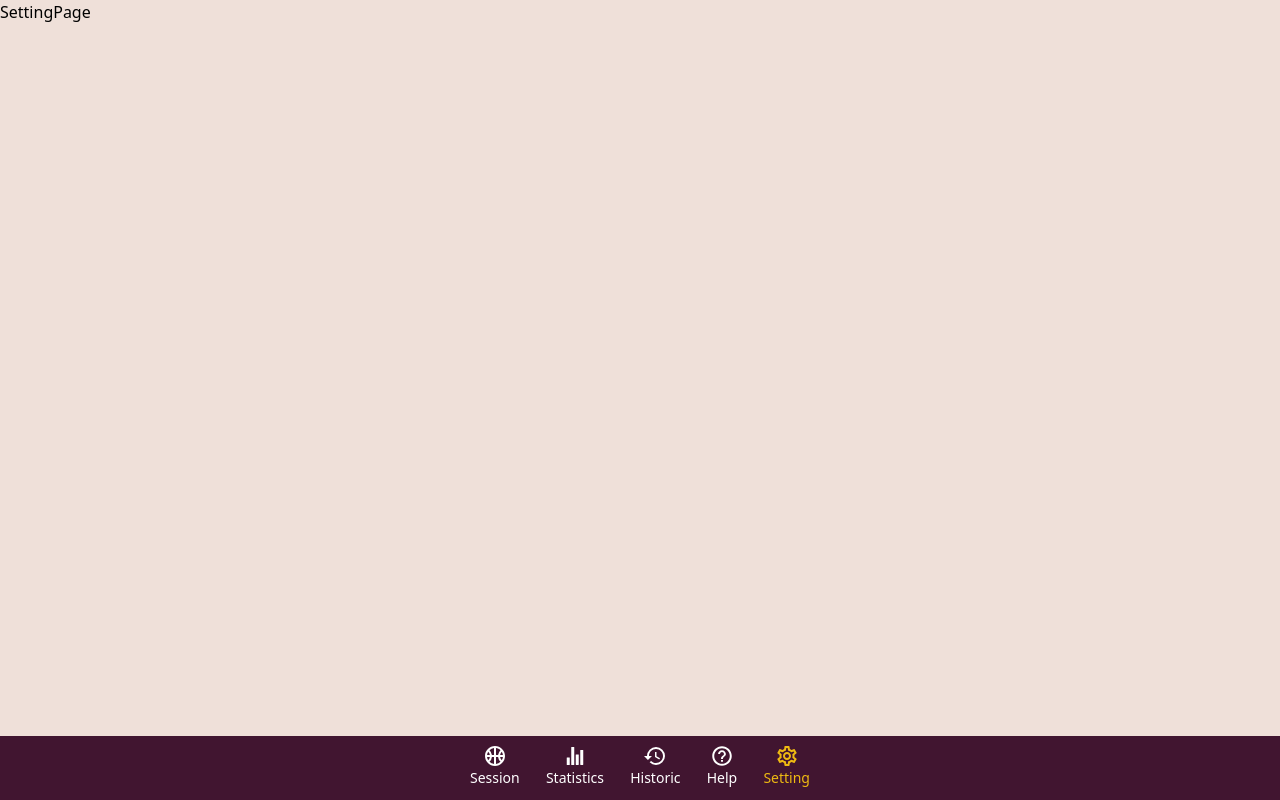
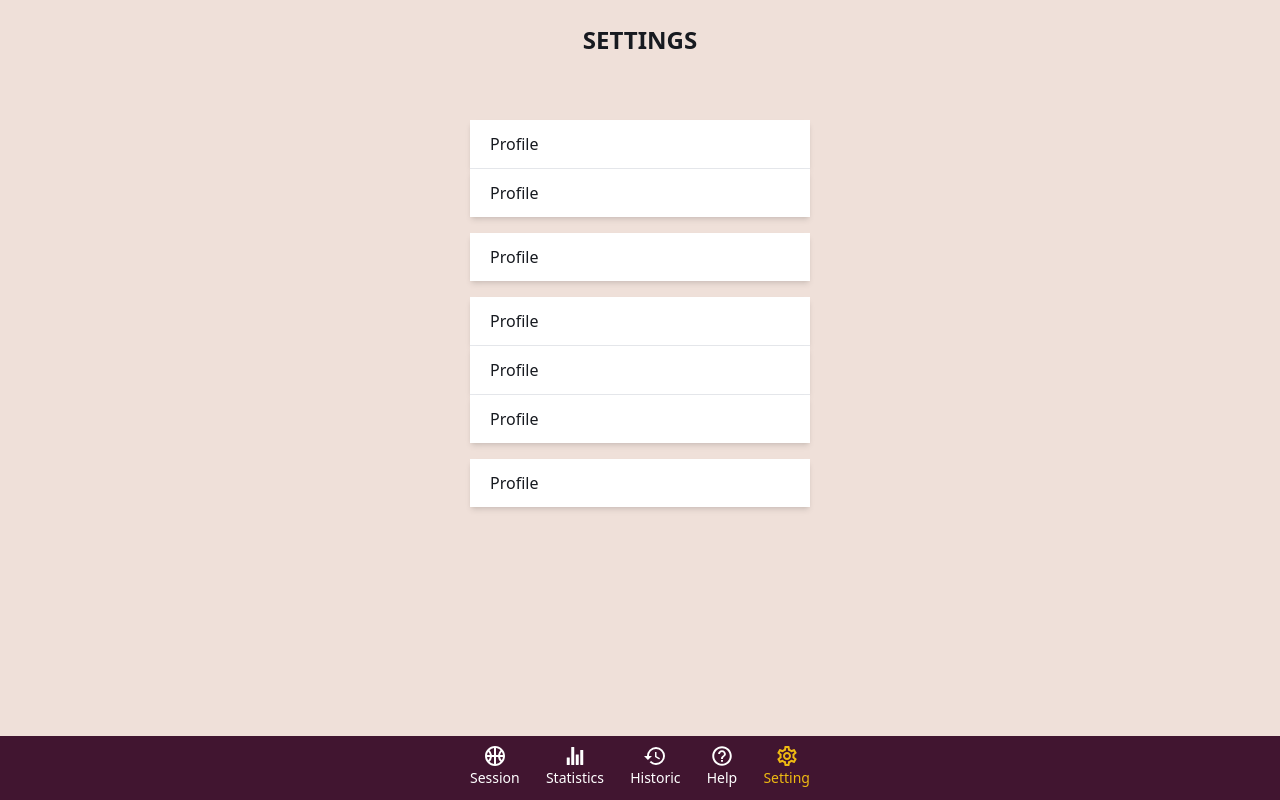
Before and after one commit to ornel77/basketball-practice-app, a React (Vite) app in the folder frontend/: page /setting in a window 1280 px wide. Built offline with nearby package versions, Linux system fonts and the light colour scheme.

Commit message:
basic structure of settings page

```diff
--- a/frontend/src/App.jsx
+++ b/frontend/src/App.jsx
@@ -6,6 +6,7 @@ import HistoricPage from "./pages/HistoricPage";
 import SettingPage from "./pages/SettingPage";
 import MainNavbar from "./components/common/MainNavbar";
 import RecapPage from "./pages/RecapPage";
+import AccountSettings from "./components/settings/subPages/AccountSettings";
 
 
 function App() {
@@ -14,6 +15,7 @@ function App() {
       <Routes>
         <Route path="/" element={<SessionPage />} />
         <Route path="/recap" element={<RecapPage />} />
+        <Route path="/setting/account" element={<AccountSettings />} />
         <Route path="/stats" element={<StatsPage />} />
         <Route path="/historic" element={<HistoricPage />} />
         <Route path="/help" element={<HelpPage />} />
--- a/frontend/src/components/historic/HistoricCard.jsx
+++ b/frontend/src/components/historic/HistoricCard.jsx
@@ -8,7 +8,7 @@ const HistoricCard = ({ stat }) => {
   const formatedDate = dateObj.toLocaleDateString("en-US", options);
 
   return (
-    <article className="bg-white mb-4 py-3 px-5 rounded-lg shadow-md">
+    <article className="card">
       <p className="text-red font-bold text-xs mb-1 italic">{formatedDate} </p>
       <div className="grid grid-cols-5 justify-self-start gap-8 uppercase text-xs font-bold">
         {HISTORIC_HEADING.map((item, i) => (
--- /dev/null
+++ b/frontend/src/components/settings/SettingsContainer.jsx
@@ -0,0 +1,36 @@
+import {useNavigate} from 'react-router-dom'
+
+const SettingsContainer = () => {
+    const navigate = useNavigate()
+  return (
+    <div className="md:container">
+        <h2 className="title">Settings</h2>
+
+        <div className="mt-16">
+            <article onClick={() => navigate('/setting/account')} className="bg-white py-3 px-5 cursor-pointer  shadow-md border-b">
+                Profile
+            </article>
+            <article className="bg-white py-3 px-5 cursor-pointer shadow-md mb-4">
+                Profile
+            </article>
+            <article className="bg-white py-3 px-5 cursor-pointer shadow-md mb-4">
+                Profile
+            </article>
+            <article className="bg-white py-3 px-5 cursor-pointer shadow-md border-b">
+                Profile
+            </article>
+            <article className="bg-white py-3 px-5 cursor-pointer shadow-md border-b">
+                Profile
+            </article>
+            <article className="bg-white py-3 px-5 cursor-pointer shadow-md mb-4">
+                Profile
+            </article>
+
+            <article className="bg-white py-3 px-5 cursor-pointer shadow-md mb-4">
+                Profile
+            </article>
+        </div>
+    </div>
+  )
+}
+export default SettingsContainer
--- /dev/null
+++ b/frontend/src/components/settings/subPages/AccountSettings.jsx
@@ -0,0 +1,19 @@
+import { FaArrowLeft } from 'react-icons/fa';
+import { useNavigate } from 'react-router-dom';
+
+const AccountSettings = () => {
+    const navigate = useNavigate();
+    return (
+        <div>
+            {/* Redirect button */}
+            <div className='flex items-center'>
+                <button onClick={() => navigate('/setting')} className='block'>
+                    <FaArrowLeft size={28} />
+                </button>
+                <h2 className="">Account Settings</h2>
+            </div>
+
+        </div>
+    );
+};
+export default AccountSettings;
--- a/frontend/src/index.css
+++ b/frontend/src/index.css
@@ -128,6 +128,9 @@ body {
         @apply  text-nowrap text-sm px-2 py-1 rounded-lg;
     }
     .nav-container {
-        @apply max-w-[332px] mx-auto sm:max-w-[450px] lg:max-w-[340px]
+        @apply max-w-[332px] mx-auto sm:max-w-[450px] lg:max-w-[340px];
+    }
+    .card {
+      @apply bg-white mb-4 py-3 px-5 rounded-lg shadow-md;
     }
 }
--- a/frontend/src/pages/SettingPage.jsx
+++ b/frontend/src/pages/SettingPage.jsx
@@ -1,9 +1,11 @@
-import React from 'react'
+import SettingsContainer from '../components/settings/SettingsContainer';
 
 const SettingPage = () => {
-  return (
-    <div>SettingPage</div>
-  )
-}
+    return (
+        <div className='text-slate-800 pt-6'>
+            <SettingsContainer />
+        </div>
+    );
+};
 
-export default SettingPage
+export default SettingPage;
```
Also changed, not shown: frontend/src/components/recap/RecapContainer.jsx (+0 -8 lines), frontend/src/pages/HistoricPage.jsx (+6 -7 lines).
